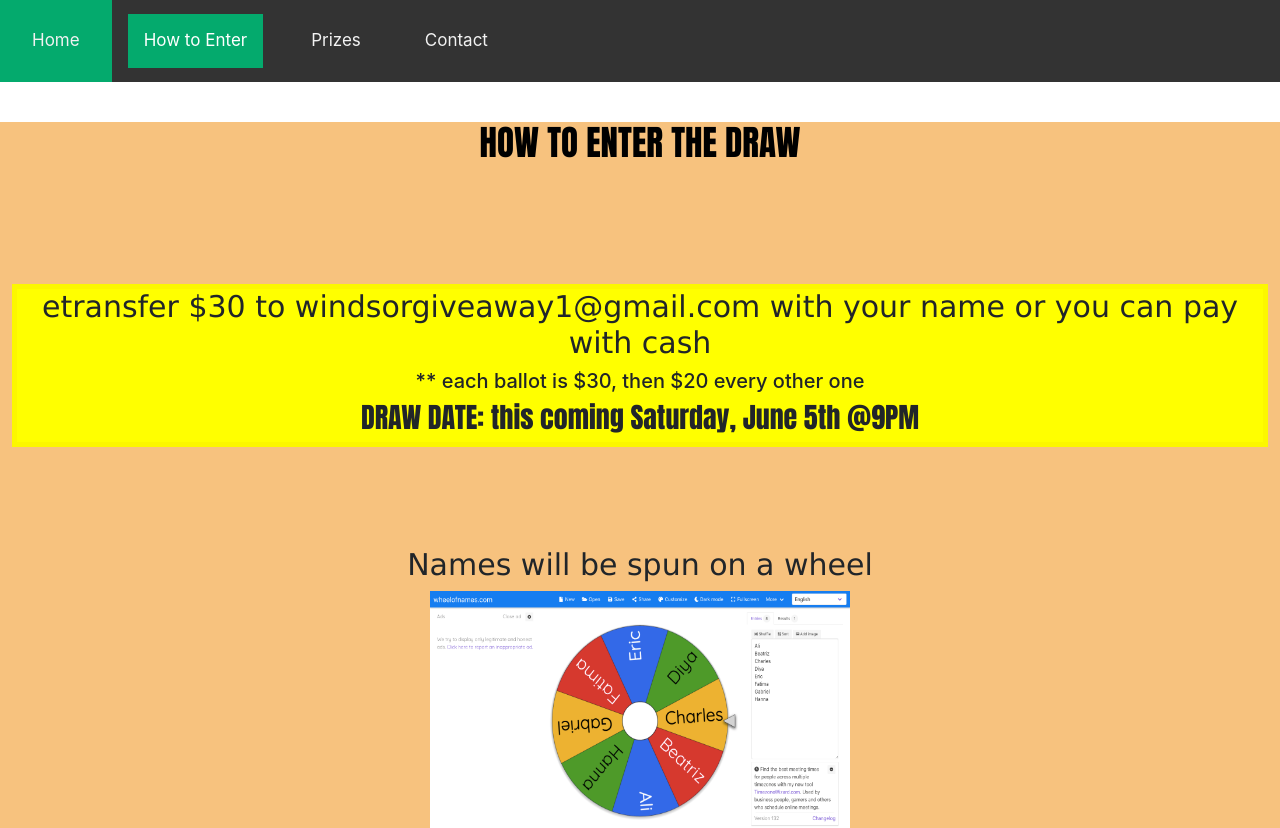
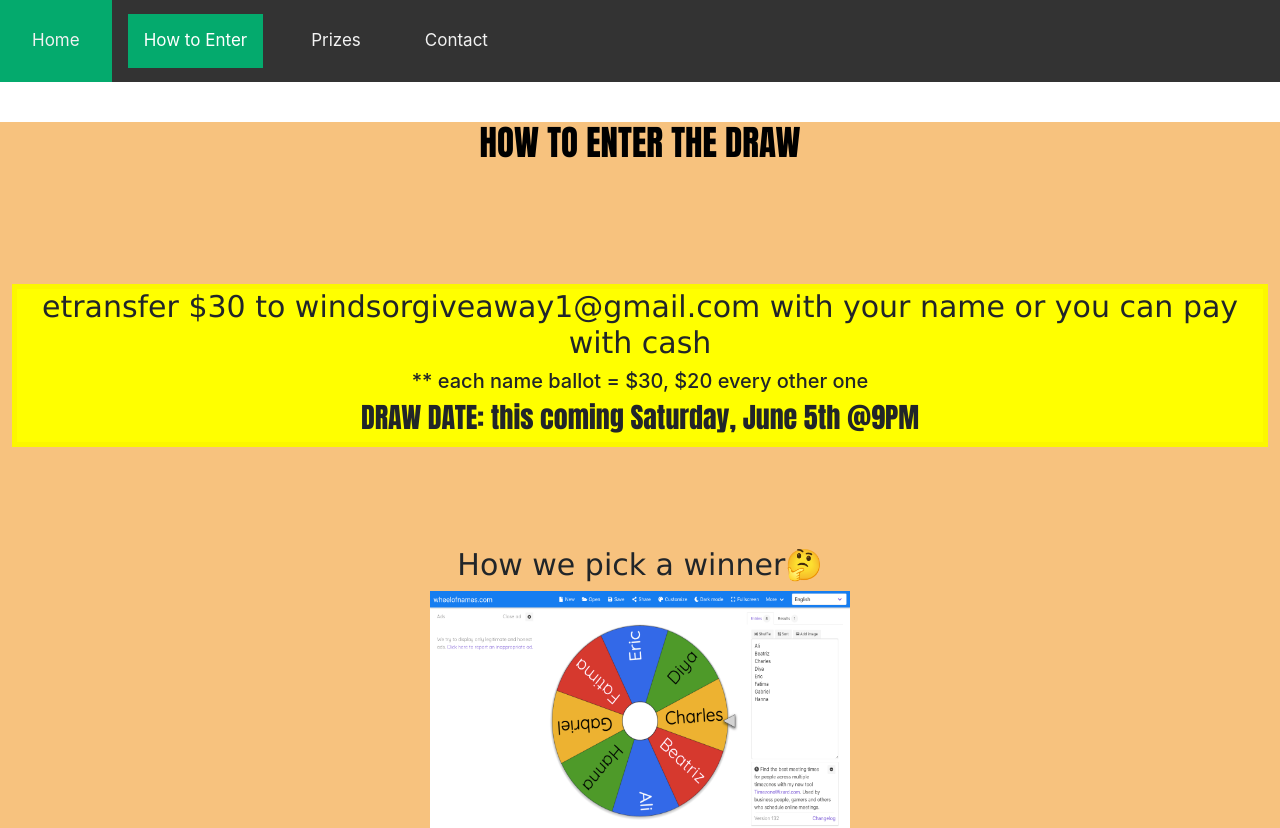
Before and after one commit to ttmgs/Giveaway, a React (Create React App) app: page /enter in a window 1280 px wide. Shown: the top 828 px of the page. Built offline with nearby package versions, Linux system fonts and the light colour scheme.

Commit message:
css edits;

```diff
--- a/src/components/enter/enter.js
+++ b/src/components/enter/enter.js
@@ -16,11 +16,11 @@ const Enter = () => {
             <h1>
               etransfer $30 to windsorgiveaway1@gmail.com with your name or you can pay with cash
             </h1>
-            <h5>** each ballot is $30, then $20 every other one</h5>
+            <h5>** each name ballot = $30,  $20 every other one</h5>
             <h3>DRAW DATE: this coming Saturday, June 5th @9PM</h3>
           </div>
 <div id="how">
-  <h1 id="how">Names will be spun on a wheel</h1>
+  <h1 id="how">How we pick a winner🤔</h1>
 <img src={screenshot} alt='yo' style={{width: "420px", height: "250px"}}></img>
 <h3>website: <a href="https://wheelofnames.com/">wheelofnames.com</a> </h3>
 <h5 id="red">** draw will be live on worldstar windsor instagram @9pm</h5>
```
